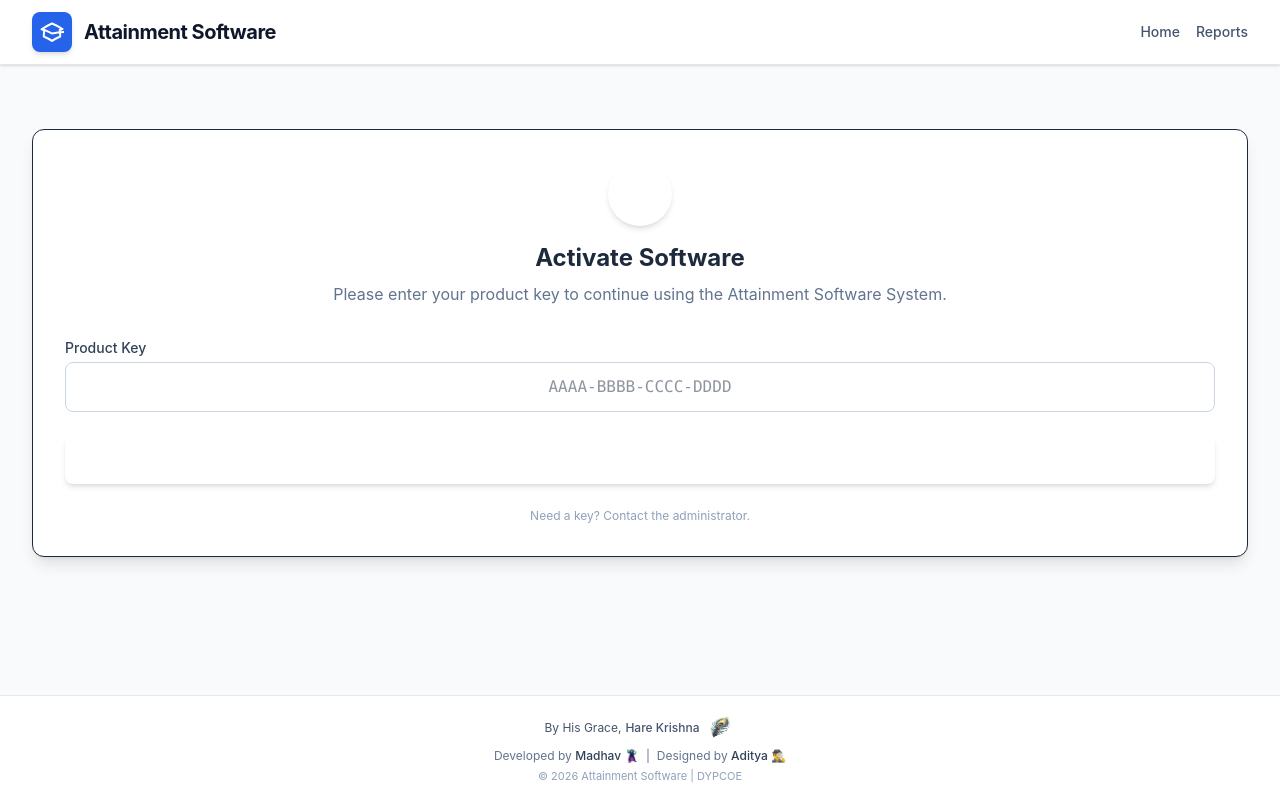
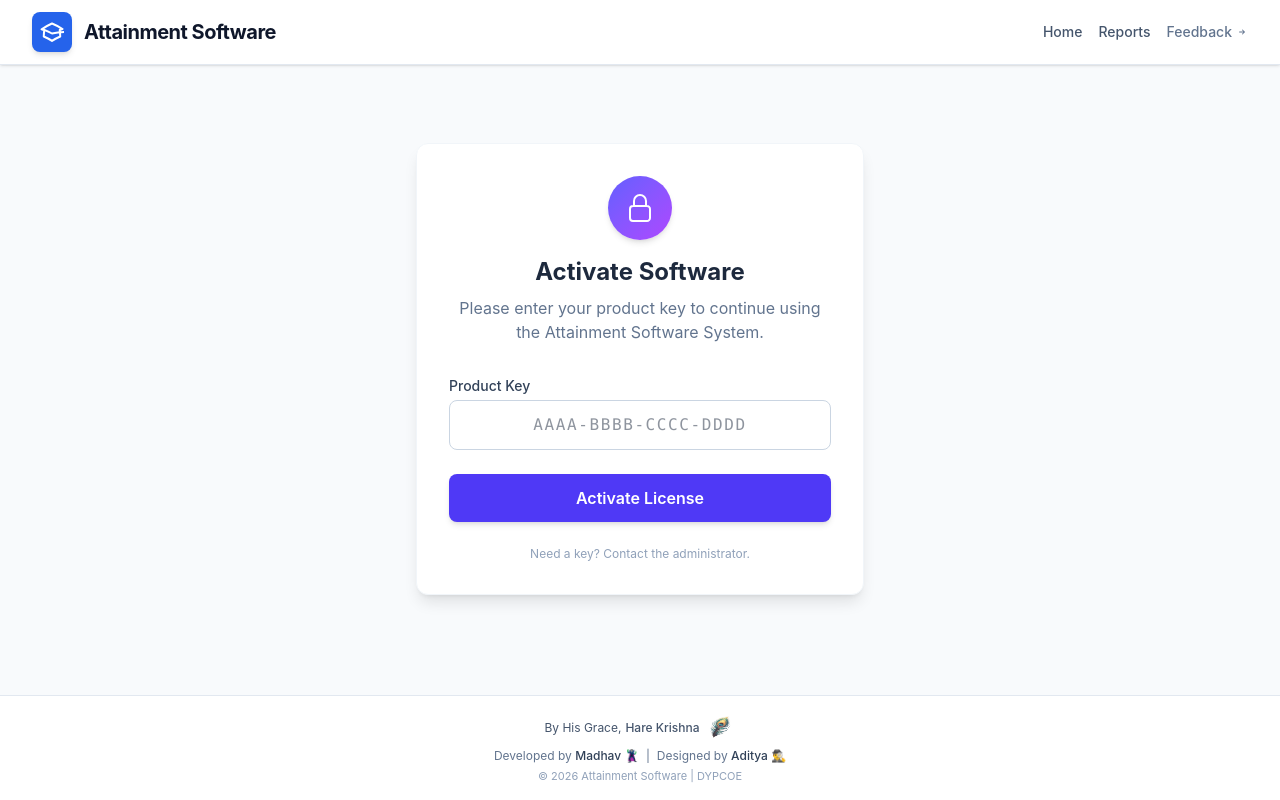
Before and after one commit to 24f2000311/attainment_software, a Flask app: page /activate in a window 1280 px wide. Run offline with Flask 3, Linux system fonts and the light colour scheme.

Commit message:
refactored logic for assesments and added feedback form

```diff
--- a/Controllers/main_routes.py
+++ b/Controllers/main_routes.py
@@ -4,6 +4,7 @@
 from services.read_excels import read_excel_file
 from services.validator import validate_config_sheets, validate_marks_basic
 from services.normalizer import normalize_marks
+from services.validator import validate_config_sheets, validate_marks_basic, validate_assessment_weights
 from services.cleaning_normalized_data import clean_row
 
 main_bp = Blueprint('main', __name__)
@@ -34,6 +35,9 @@
         validate_config_sheets(state.config_sheets)
         validate_marks_basic(marks_sheets)
 
+        # New Strict Validation
+        validate_assessment_weights(state.config_sheets["Assessment_Weightage"])
+
         question_map = state.config_sheets["Question_CO_Map"]
         weights_df = state.config_sheets["Assessment_Weightage"]
 
--- a/services/normalizer.py
+++ b/services/normalizer.py
@@ -1,4 +1,7 @@
 import pandas as pd
+
+
+
 
 def normalize_marks(marks_sheets, question_map, weights):
     normalized = []
--- a/static/dist/output.css
+++ b/static/dist/output.css
@@ -20,6 +20,9 @@
     --color-amber-600: oklch(66.6% 0.179 58.318);
     --color-amber-700: oklch(55.5% 0.163 48.998);
     --color-amber-800: oklch(47.3% 0.137 46.201);
+    --color-green-100: oklch(96.2% 0.044 156.743);
+    --color-green-200: oklch(92.5% 0.084 155.995);
+    --color-green-700: oklch(52.7% 0.154 150.069);
     --color-emerald-50: oklch(97.9% 0.021 166.113);
     --color-emerald-100: oklch(95% 0.052 163.051);
     --color-emerald-200: oklch(90.5% 0.093 164.15);
@@ -55,6 +58,7 @@
     --color-slate-900: oklch(20.8% 0.042 265.755);
     --color-white: #fff;
     --spacing: 0.25rem;
+    --container-md: 28rem;
     --container-xl: 36rem;
     --container-2xl: 42rem;
     --container-3xl: 48rem;
@@ -81,6 +85,7 @@
     --tracking-tight: -0.025em;
     --tracking-wide: 0.025em;
     --tracking-wider: 0.05em;
+    --tracking-widest: 0.1em;
     --leading-relaxed: 1.625;
     --radius-md: 0.375rem;
     --radius-lg: 0.5rem;
@@ -254,6 +259,9 @@
   .absolute {
     position: absolute;
   }
+  .fixed {
+    position: fixed;
+  }
   .relative {
     position: relative;
   }
@@ -368,6 +376,9 @@
   .h-2 {
     height: calc(var(--spacing) * 2);
   }
+  .h-3 {
+    height: calc(var(--spacing) * 3);
+  }
   .h-4 {
     height: calc(var(--spacing) * 4);
   }
@@ -392,6 +403,9 @@
   .h-20 {
     height: calc(var(--spacing) * 20);
   }
+  .min-h-\[60vh\] {
+    min-height: 60vh;
+  }
   .min-h-screen {
     min-height: 100vh;
   }
@@ -401,6 +415,9 @@
   .w-2 {
     width: calc(var(--spacing) * 2);
   }
+  .w-3 {
+    width: calc(var(--spacing) * 3);
+  }
   .w-4 {
     width: calc(var(--spacing) * 4);
   }
@@ -445,6 +462,9 @@
   }
   .max-w-7xl {
     max-width: var(--container-7xl);
+  }
+  .max-w-md {
+    max-width: var(--container-md);
   }
   .max-w-xl {
     max-width: var(--container-xl);
@@ -545,6 +565,9 @@
   .overflow-x-auto {
     overflow-x: auto;
   }
+  .rounded {
+    border-radius: 0.25rem;
+  }
   .rounded-full {
     border-radius: calc(infinity * 1px);
   }
@@ -600,12 +623,18 @@
   .border-emerald-200 {
     border-color: var(--color-emerald-200);
   }
+  .border-green-200 {
+    border-color: var(--color-green-200);
+  }
   .border-red-100 {
     border-color: var(--color-red-100);
   }
   .border-red-200 {
     border-color: var(--color-red-200);
   }
+  .border-slate-100 {
+    border-color: var(--color-slate-100);
+  }
   .border-slate-200 {
     border-color: var(--color-slate-200);
   }
@@ -636,12 +665,18 @@
   .bg-emerald-600 {
     background-color: var(--color-emerald-600);
   }
+  .bg-green-100 {
+    background-color: var(--color-green-100);
+  }
   .bg-indigo-50 {
     background-color: var(--color-indigo-50);
   }
   .bg-indigo-100 {
     background-color: var(--color-indigo-100);
   }
+  .bg-indigo-600 {
+    background-color: var(--color-indigo-600);
+  }
   .bg-primary-600 {
     background-color: #2563eb;
   }
@@ -665,6 +700,10 @@
   }
   .bg-white {
     background-color: var(--color-white);
+  }
+  .bg-gradient-to-br {
+    --tw-gradient-position: to bottom right in oklab;
+    background-image: linear-gradient(var(--tw-gradient-stops));
   }
   .bg-gradient-to-r {
     --tw-gradient-position: to right in oklab;
@@ -701,6 +740,9 @@
   .p-8 {
     padding: calc(var(--spacing) * 8);
   }
+  .px-2 {
+    padding-inline: calc(var(--spacing) * 2);
+  }
   .px-2\.5 {
     padding-inline: calc(var(--spacing) * 2.5);
   }
@@ -814,6 +856,10 @@
     --tw-tracking: var(--tracking-wider);
     letter-spacing: var(--tracking-wider);
   }
+  .tracking-widest {
+    --tw-tracking: var(--tracking-widest);
+    letter-spacing: var(--tracking-widest);
+  }
   .whitespace-nowrap {
     white-space: nowrap;
   }
@@ -849,6 +895,9 @@
   }
   .text-emerald-900 {
     color: var(--color-emerald-900);
+  }
+  .text-green-700 {
+    color: var(--color-green-700);
   }
   .text-indigo-600 {
     color: var(--color-indigo-600);
@@ -948,6 +997,18 @@
     --tw-ease: var(--ease-out);
     transition-timing-function: var(--ease-out);
   }
+  .outline-none {
+    --tw-outline-style: none;
+    outline-style: none;
+  }
+  .group-hover\:translate-x-0\.5 {
+    &:is(:where(.group):hover *) {
+      @media (hover: hover) {
+        --tw-translate-x: calc(var(--spacing) * 0.5);
+        translate: var(--tw-translate-x) var(--tw-translate-y);
+      }
+    }
+  }
   .group-hover\:translate-x-1 {
     &:is(:where(.group):hover *) {
       @media (hover: hover) {
@@ -1081,6 +1142,13 @@
       }
     }
   }
+  .hover\:bg-indigo-700 {
+    &:hover {
+      @media (hover: hover) {
+        background-color: var(--color-indigo-700);
+      }
+    }
+  }
   .hover\:bg-primary-700 {
     &:hover {
       @media (hover: hover) {
@@ -1120,6 +1188,14 @@
     &:hover {
       @media (hover: hover) {
         color: var(--color-slate-900);
+      }
+    }
+  }
+  .hover\:shadow-lg {
+    &:hover {
+      @media (hover: hover) {
+        --tw-shadow: 0 10px 15px -3px var(--tw-shadow-color, rgb(0 0 0 / 0.1)), 0 4px 6px -4px var(--tw-shadow-color, rgb(0 0 0 / 0.1));
+        box-shadow: var(--tw-inset-shadow), var(--tw-inset-ring-shadow), var(--tw-ring-offset-shadow), var(--tw-ring-shadow), var(--tw-shadow);
       }
     }
   }
@@ -1155,6 +1231,11 @@
           background-color: var(--color-indigo-100);
         }
       }
+    }
+  }
+  .focus\:border-indigo-500 {
+    &:focus {
+      border-color: var(--color-indigo-500);
     }
   }
   .focus\:border-primary-500 {
@@ -1168,6 +1249,12 @@
       box-shadow: var(--tw-inset-shadow), var(--tw-inset-ring-shadow), var(--tw-ring-offset-shadow), var(--tw-ring-shadow), var(--tw-shadow);
     }
   }
+  .focus\:ring-4 {
+    &:focus {
+      --tw-ring-shadow: var(--tw-ring-inset,) 0 0 0 calc(4px + var(--tw-ring-offset-width)) var(--tw-ring-color, currentcolor);
+      box-shadow: var(--tw-inset-shadow), var(--tw-inset-ring-shadow), var(--tw-ring-offset-shadow), var(--tw-ring-shadow), var(--tw-shadow);
+    }
+  }
   .focus\:ring-amber-500 {
     &:focus {
       --tw-ring-color: var(--color-amber-500);
@@ -1176,6 +1263,14 @@
   .focus\:ring-emerald-500 {
     &:focus {
       --tw-ring-color: var(--color-emerald-500);
+    }
+  }
+  .focus\:ring-indigo-500\/10 {
+    &:focus {
+      --tw-ring-color: color-mix(in srgb, oklch(58.5% 0.233 277.117) 10%, transparent);
+      @supports (color: color-mix(in lab, red, red)) {
+        --tw-ring-color: color-mix(in oklab, var(--color-indigo-500) 10%, transparent);
+      }
     }
   }
   .focus\:ring-primary-500 {
--- a/templates/base.html
+++ b/templates/base.html
@@ -41,6 +41,13 @@
                     {% endif %}
                     <a href="/" class="text-sm font-medium text-slate-600 hover:text-primary-600 transition-colors">Home</a>
                     <a href="/reports" class="text-sm font-medium text-slate-600 hover:text-primary-600 transition-colors">Reports</a>
+                    <!-- Feedback Link -->
+                    <a href="https://forms.gle/NQ5b3gXhZQkiEtfo9" target="_blank" class="text-sm font-medium text-slate-500 hover:text-blue-600 transition-colors flex items-center gap-1">
+                        Feedback
+                        <svg xmlns="http://www.w3.org/2000/svg" viewBox="0 0 20 20" fill="currentColor" class="w-3 h-3">
+                            <path fill-rule="evenodd" d="M5 10a.75.75 0 01.75-.75h6.638L10.23 7.29a.75.75 0 111.04-1.08l3.5 3.25a.75.75 0 010 1.08l-3.5 3.25a.75.75 0 11-1.04-1.08l2.158-1.96H5.75A.75.75 0 015 10z" clip-rule="evenodd" />
+                        </svg>
+                    </a>
                 </div>
             </div>
         </div>
@@ -123,7 +130,6 @@
 
 
 
-
     <!-- Simple Animation -->
     <style>
         @keyframes fadeInUp {
```
Also changed, not shown: Controllers/attainment_routes.py (+44 -22 lines), services/co_attainment.py (+70 -20 lines), services/validator.py (+27 -0 lines), static/cqi_co.png, static/cqi_po.png, 6 other files.
